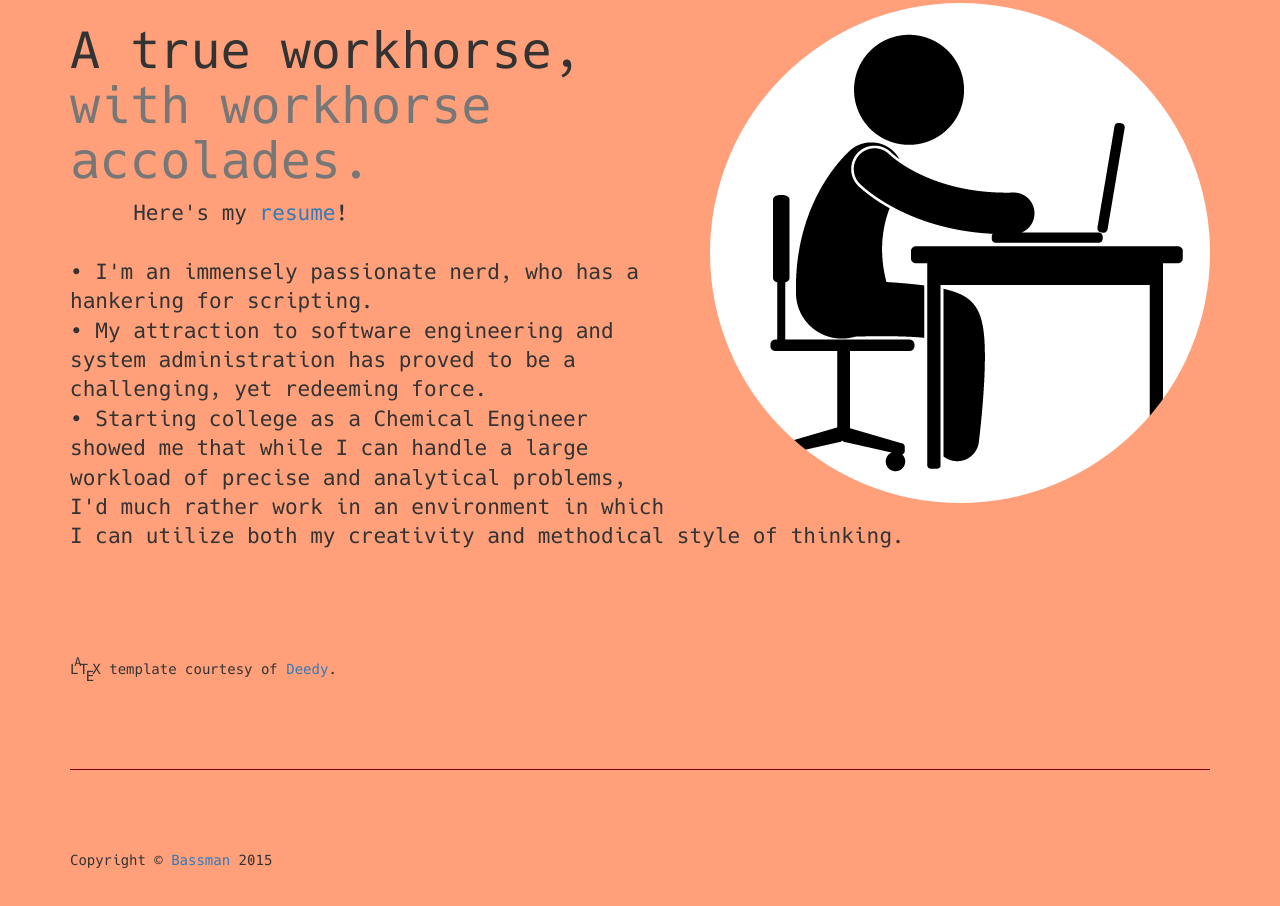
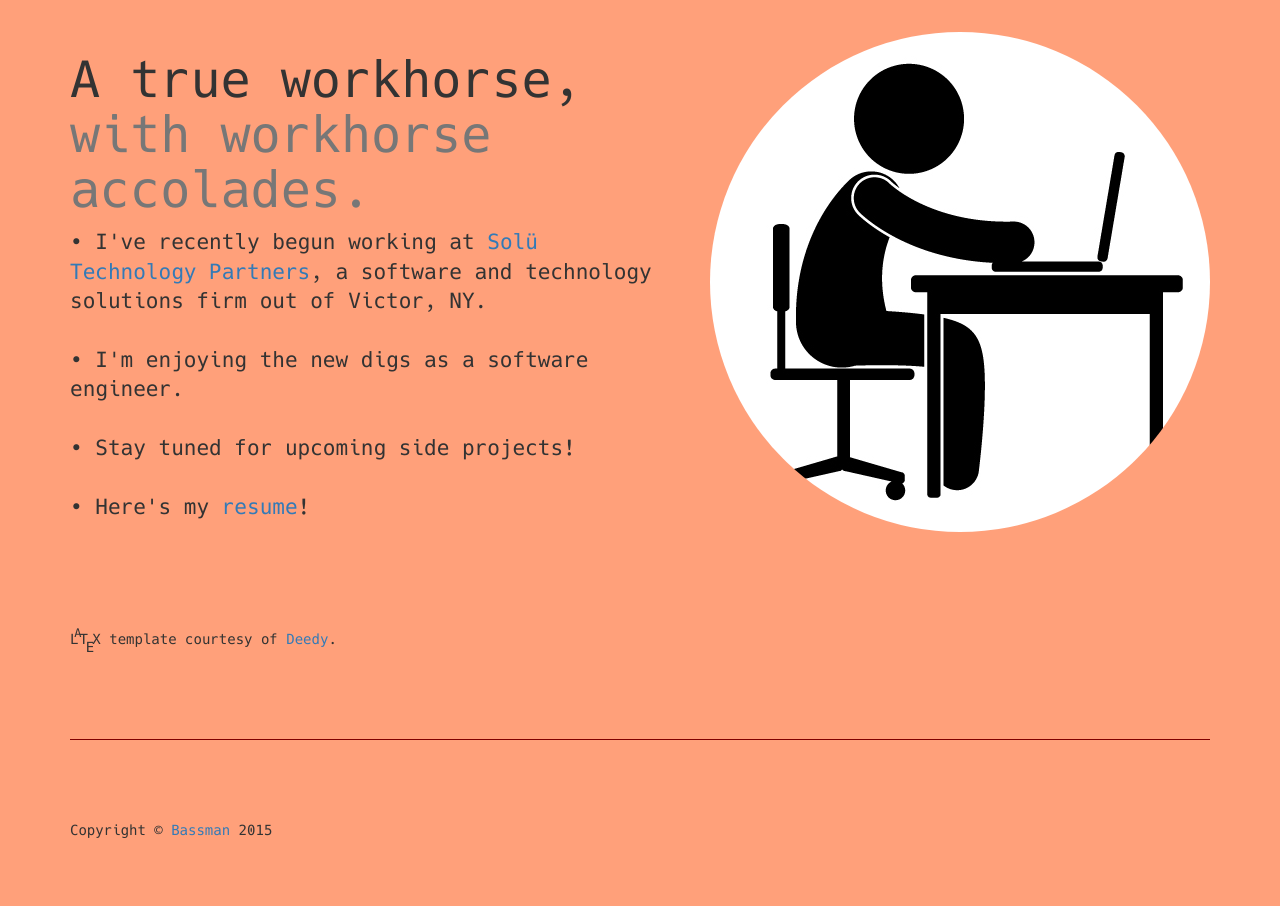
Before and after one commit to steebe/site-archive, a plain HTML site: page index.html in a window 1280 px wide. Shown: the part 1823-2729 px from the top of the page. Drawn offline with Linux system fonts and the light colour scheme.

Commit message:
Updated with current job --- need to do resume

```diff
--- a/index.html
+++ b/index.html
@@ -16,7 +16,7 @@
 
     <link href="style/one-page-wonder.css" rel="stylesheet"> <!-- Custom -->
 
-    <link rel="shortcut icon" href="https://dougernst.files.wordpress.com/2010/02/eddie-vedder.jpg?w=760"> <!-- icon -->
+    <link rel="shortcut icon" href="https://dougernst.files.wordpress.com/2010/02/eddie-vedder.jpg?w=760">
 </head>
 
 <body>
@@ -78,7 +78,11 @@
                 <span class="text-muted">get in touch with, at any time!</span>
             </h2>
             <p class="lead">
-              <br>&nbsp;&nbsp;&#8226;&nbsp;Phone: (585)752-1386<br><br>&nbsp;&nbsp;&#8226;&nbsp;Email: <a href="mailto:scbass@buffalo.edu">scbass</a> (at buffalo.edu)<br><br>&nbsp;&nbsp;&#8226;&nbsp;Twitter: <a target="_blank" href="http://www.twitter.com/SteveBass">@SteveBass</a><br><br>&nbsp;&nbsp;&#8226;&nbsp;Linkedin: <a target="_blank" href="http://www.linkedin.com/in/bassman5001">Steve Bass</a>
+              <br>&nbsp;&nbsp;&#8226;&nbsp;Phone: (585)752-1386
+              <br><br>
+              &nbsp;&nbsp;&#8226;&nbsp;Email: <a href="mailto:scbass@buffalo.edu">scbass</a> (at buffalo.edu)
+              <br><br>&nbsp;&nbsp;&#8226;&nbsp;Twitter: <a target="_blank" href="http://www.twitter.com/SteveBass">@SteveBass</a>
+              <br><br>&nbsp;&nbsp;&#8226;&nbsp;Linkedin: <a target="_blank" href="http://www.linkedin.com/in/bassman5001">Steve Bass</a>
             </p>
         </div>
 
@@ -91,9 +95,10 @@
             <h2 class="featurette-heading">An interesting fellow,
                 <span class="text-muted">with an interesting array of interests.</span>
             </h2>
-            <p class="lead">&#8226;&nbsp;Music, visual media, coding, culinary, skateboarding, motorcycles, Italy, etc.
-            <br>
-            &#8226;&nbsp;Here's my <a target="_blank" href="http://www.instagram.com/thestevebass">photography portfolio</a> in the making.
+            <p class="lead">
+                &#8226;&nbsp;Music, visual media, coding, culinary, skateboarding, motorcycles, Italy, etc.
+                <br><br>
+                &#8226;&nbsp;Here's my <a target="_blank" href="http://www.instagram.com/thestevebass">photography portfolio</a> in the making.
             </p>
         </div>
 
@@ -106,15 +111,22 @@
             <h2 class="featurette-heading">A true workhorse,
                 <span class="text-muted">with workhorse accolades.</span>
             </h2>
-            <p class="lead">&nbsp;&nbsp;&nbsp;&nbsp;&nbsp;Here's my <a target="_blank" href="docs/resume.pdf">resume</a>!
-            <br><br>
-            &#8226;&nbsp;I'm an immensely passionate nerd, who has a hankering for scripting.
-            <br>
-            &#8226;&nbsp;My attraction to software engineering and system administration has proved to be a challenging, yet redeeming force.
-            <br>
-            &#8226;&nbsp;Starting college as a Chemical Engineer showed me that while I can handle a large workload of precise and analytical problems, I'd much rather work in an environment in which I can utilize both my creativity and methodical style of thinking.
-            <br><br><br><br>
-            <div class="note"><span class="latex">L<sup>a</sup>T<sub>e</sub>X</span> template courtesy of <a href="http://debarghyadas.com/">Deedy</a>.</div></p>
+
+            <p class="lead">
+                &#8226;&nbsp;I've recently begun working at <a href="http://solutechnology.com">
+                Solü Technology Partners</a>, a software and technology solutions
+                firm out of Victor, NY.
+                <br><br>
+                &#8226;&nbsp;I'm enjoying the new digs as a software engineer.
+                <br><br>
+                &#8226;&nbsp;Stay tuned for upcoming side projects!
+                <br><br>
+                &#8226;&nbsp;Here's my <a target="_blank" href="docs/resume.pdf">resume</a>!
+                <br><br><br><br>
+                <div class="note">
+                    <span class="latex">L<sup>a</sup>T<sub>e</sub>X</span> template courtesy of <a href="http://debarghyadas.com/">Deedy</a>.
+                </div>
+            </p>
         </div>
 
         <hr class="featurette-divider">
```
Also changed, not shown: 1 other file.
